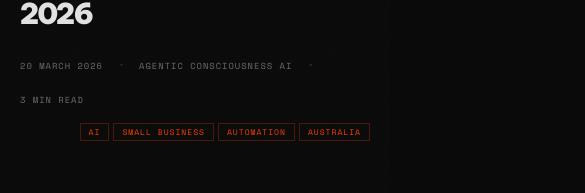
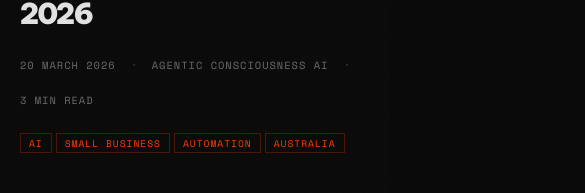
Before and after one commit to HallyAus/agenticconsciousness, a Next.js app: page /blog/ai-automation-small-business-australia-2026 in a window 390 px wide. Shown: the part 302-495 px from the top of the page, 585 px wide, since content can reach past the window. Built offline with nearby package versions, Linux system fonts and the light colour scheme; no server answers.

Commit message:
fix: footer mobile overflow, blog post mobile meta layout, text size bumps
Co-Authored-By: Claude Opus 4.6 (1M context) <noreply@anthropic.com>

```diff
--- a/src/app/blog/[slug]/page.tsx
+++ b/src/app/blog/[slug]/page.tsx
@@ -52,7 +52,7 @@ export default async function BlogPost({ params }: Props) {
           </h1>
 
           <div className="flex items-center gap-4 mb-12 flex-wrap">
-            <span className="font-mono text-[0.55rem] text-text-dim tracking-[1px] uppercase">
+            <span className="font-mono text-[0.65rem] text-text-dim tracking-[1px] uppercase">
               {new Date(post.publishedAt).toLocaleDateString('en-AU', {
                 day: 'numeric',
                 month: 'long',
@@ -60,18 +60,18 @@ export default async function BlogPost({ params }: Props) {
               })}
             </span>
             <span className="text-text-ghost">·</span>
-            <span className="font-mono text-[0.55rem] text-text-dim tracking-[1px] uppercase">
+            <span className="font-mono text-[0.65rem] text-text-dim tracking-[1px] uppercase">
               {post.author}
             </span>
             <span className="text-text-ghost">·</span>
-            <span className="font-mono text-[0.55rem] text-text-dim tracking-[1px] uppercase">
+            <span className="font-mono text-[0.65rem] text-text-dim tracking-[1px] uppercase">
               {readingTime} min read
             </span>
-            <div className="flex gap-1 ml-auto">
+            <div className="flex gap-1 flex-wrap max-sm:basis-full max-sm:mt-2">
               {post.tags.map((tag) => (
                 <span
                   key={tag}
-                  className="font-mono text-[0.5rem] tracking-[1px] uppercase text-ac-red border border-border-red py-0.5 px-2"
+                  className="font-mono text-[0.6rem] tracking-[1px] uppercase text-ac-red border border-border-red py-0.5 px-2"
                 >
                   {tag}
                 </span>
--- a/src/components/Footer.tsx
+++ b/src/components/Footer.tsx
@@ -7,8 +7,8 @@ export default function Footer() {
         AC<span className="text-ac-red">_</span>
       </div>
 
-      <ul className="flex gap-8 list-none">
-        {NAV_LINKS.map((link) => (
+      <ul className="flex gap-x-6 gap-y-2 list-none flex-wrap justify-center max-sm:gap-x-4">
+        {NAV_LINKS.filter((l) => ['Services', 'Tools', 'Insights', 'FAQ'].includes(l.label)).map((link) => (
           <li key={link.href}>
             <a
               href={link.href}
```
